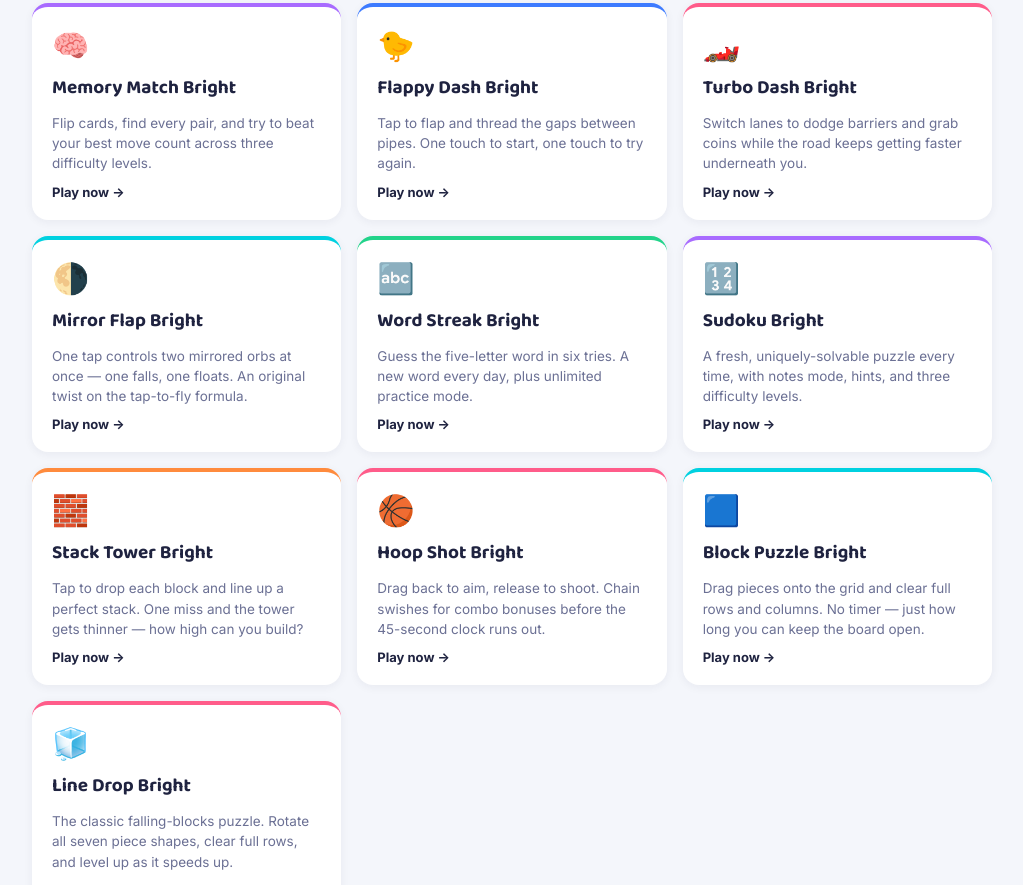
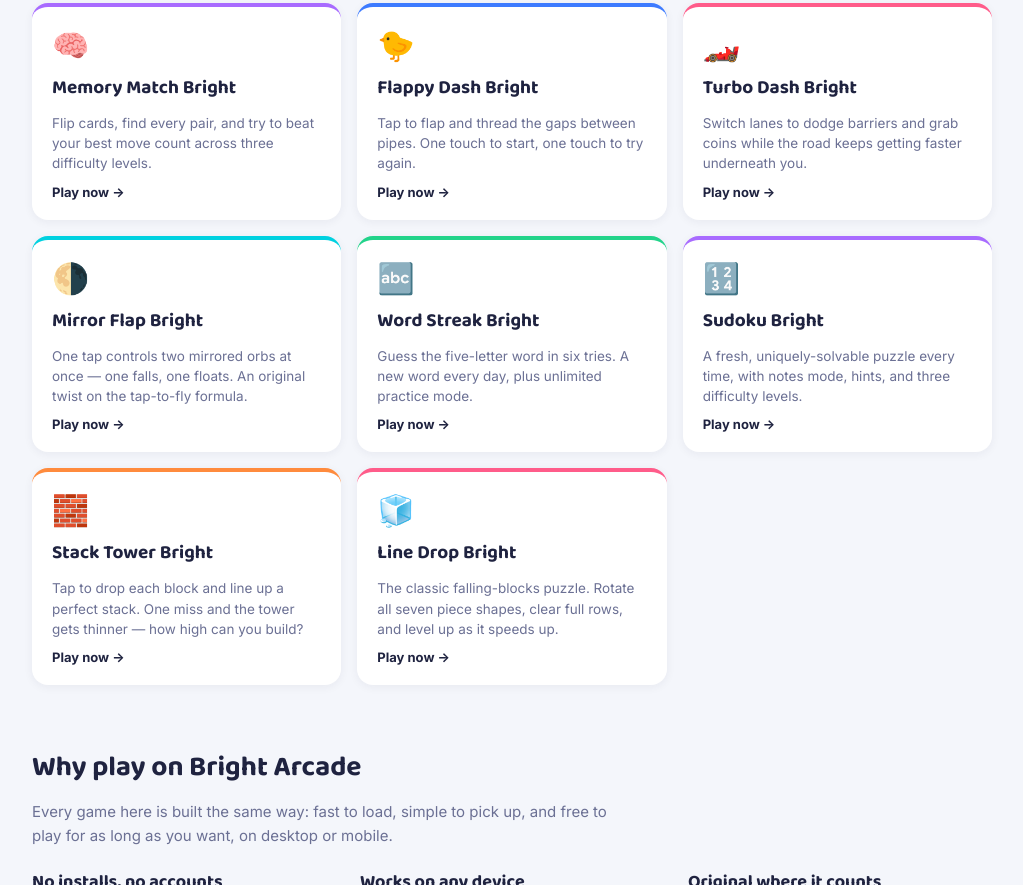
Before and after one commit to gamerxcodee-maker/mini-games, a plain HTML site: page index.html in a window 1280 px wide. Shown: the part 873-1758 px from the top of the page, without its empty margins (128-1151 px from the left). Drawn offline with Linux system fonts and the light colour scheme.

Commit message:
Add files via upload

```diff
--- a/index.html
+++ b/index.html
@@ -248,20 +248,6 @@
         <div class="play">Play now →</div>
       </a>
 
-      <a class="card" style="--accent: var(--c6)" href="hoopshot.html">
-        <div class="icon">🏀</div>
-        <h3>Hoop Shot Bright</h3>
-        <p>Drag back to aim, release to shoot. Chain swishes for combo bonuses before the 45-second clock runs out.</p>
-        <div class="play">Play now →</div>
-      </a>
-
-      <a class="card" style="--accent: var(--c1)" href="blockpuzzle.html">
-        <div class="icon">🟦</div>
-        <h3>Block Puzzle Bright</h3>
-        <p>Drag pieces onto the grid and clear full rows and columns. No timer — just how long you can keep the board open.</p>
-        <div class="play">Play now →</div>
-      </a>
-
       <a class="card" style="--accent: var(--c6)" href="linedrop.html">
         <div class="icon">🧊</div>
         <h3>Line Drop Bright</h3>
```
Also changed, not shown: sitemap.xml (+0 -8 lines).
